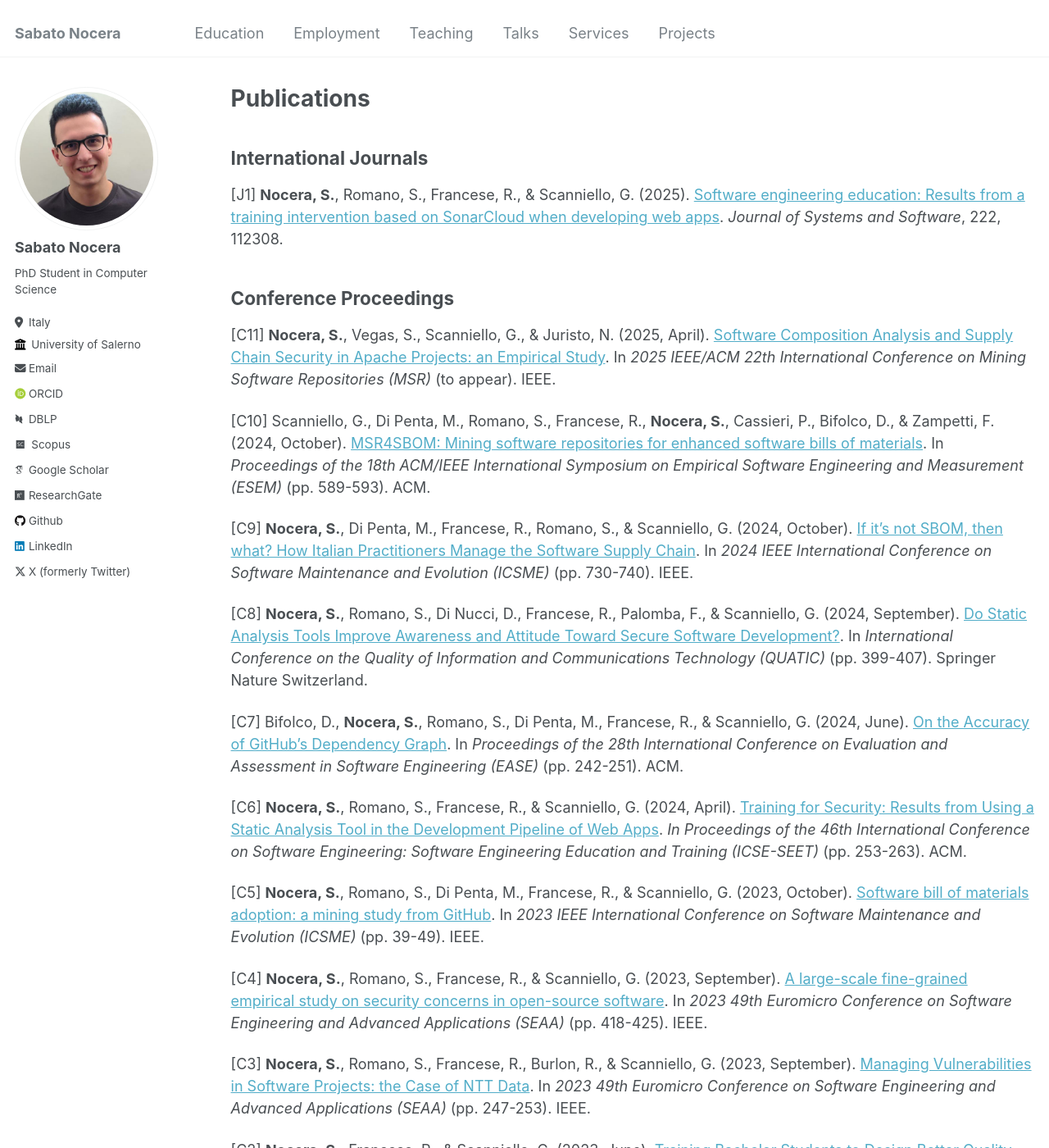
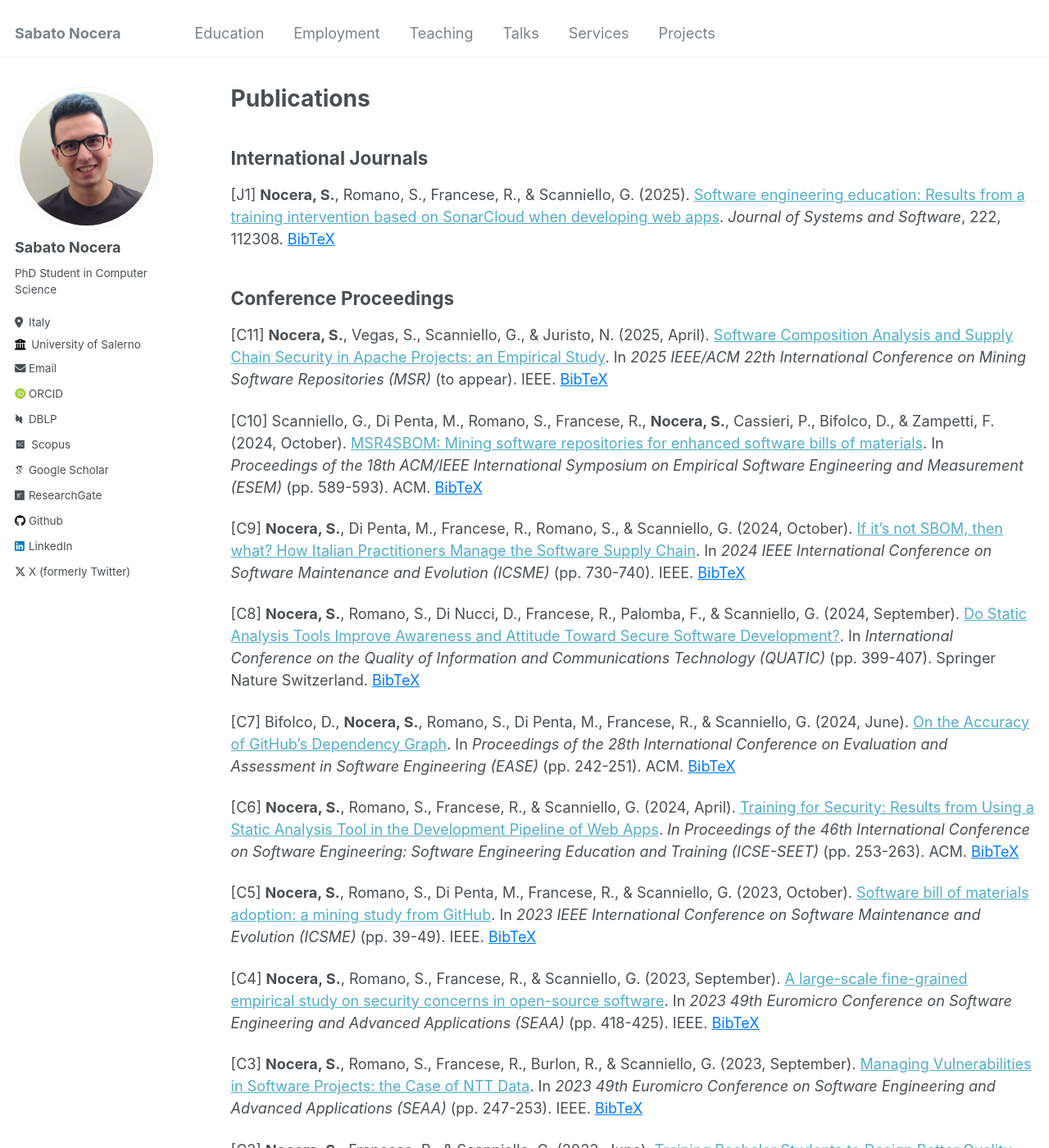
Before and after one commit to sabato-nocera/sabato-nocera.github.io, a Jekyll site: the page built from _pages/publications.md, in a window 1280 px wide and 1400 px high. Shown: the whole window at 82% size. Built offline with Jekyll 4.4.1, drawn with Linux system fonts in a browser that asks for light colours; some web fonts are replaced.

Commit message:
Update publications.md

```diff
--- a/_pages/publications.md
+++ b/_pages/publications.md
@@ -8,27 +8,77 @@ author_profile: true
 ## International Journals
 
 [J1]  **Nocera, S.**, Romano, S., Francese, R., & Scanniello, G. (2025). [Software engineering education: Results from a training intervention based on SonarCloud when developing web apps](https://doi.org/10.1016/j.jss.2024.112308). _Journal of Systems and Software_, 222, 112308.
+<button style="all: unset; color: #007bff; cursor: pointer; text-decoration: underline; background: none; border: none;" onclick="toggleSnippet('j1')">BibTeX</button>
+
+<div id="j1" style="display: none; background-color: #f9f9f9; border: 1px solid #ddd; padding: 10px; margin-top: 10px; font-family: 'Courier New', monospace;">
+
+</div>
 
 ## Conference Proceedings
 
 [C11] **Nocera, S.**, Vegas, S., Scanniello, G., & Juristo, N. (2025, April). [Software Composition Analysis and Supply Chain Security in Apache Projects:
 an Empirical Study](#). In _2025 IEEE/ACM 22th International Conference on Mining Software Repositories (MSR)_ (to appear). IEEE.
+<button style="all: unset; color: #007bff; cursor: pointer; text-decoration: underline; background: none; border: none;" onclick="toggleSnippet('c11')">BibTeX</button>
+
+<div id="c11" style="display: none; background-color: #f9f9f9; border: 1px solid #ddd; padding: 10px; margin-top: 10px; font-family: 'Courier New', monospace;">
+
+</div>
 
 [C10] Scanniello, G., Di Penta, M., Romano, S., Francese, R., **Nocera, S.**, Cassieri, P., Bifolco, D., & Zampetti, F. (2024, October). [MSR4SBOM: Mining software repositories for enhanced software bills of materials](https://doi.org/10.1145/3674805.3695390). In _Proceedings of the 18th ACM/IEEE International Symposium on Empirical Software Engineering and Measurement (ESEM)_ (pp. 589-593). ACM.
+<button style="all: unset; color: #007bff; cursor: pointer; text-decoration: underline; background: none; border: none;" onclick="toggleSnippet('c10')">BibTeX</button>
+
+<div id="c10" style="display: none; background-color: #f9f9f9; border: 1px solid #ddd; padding: 10px; margin-top: 10px; font-family: 'Courier New', monospace;">
+
+</div>
 
 [C9] **Nocera, S.**, Di Penta, M., Francese, R., Romano, S., & Scanniello, G. (2024, October). [If it's not SBOM, then what? How Italian Practitioners Manage the Software Supply Chain](https://doi.org/10.1109/ICSME58944.2024.00077). In _2024 IEEE International Conference on Software Maintenance and Evolution (ICSME)_ (pp. 730-740). IEEE.
+<button style="all: unset; color: #007bff; cursor: pointer; text-decoration: underline; background: none; border: none;" onclick="toggleSnippet('c9')">BibTeX</button>
+
+<div id="c9" style="display: none; background-color: #f9f9f9; border: 1px solid #ddd; padding: 10px; margin-top: 10px; font-family: 'Courier New', monospace;">
+
+</div>
 
 [C8] **Nocera, S.**, Romano, S., Di Nucci, D., Francese, R., Palomba, F., & Scanniello, G. (2024, September). [Do Static Analysis Tools Improve Awareness and Attitude Toward Secure Software Development?](https://doi.org/10.1007/978-3-031-70245-7_28). In _International Conference on the Quality of Information and Communications Technology (QUATIC)_ (pp. 399-407). Springer Nature Switzerland.
+<button style="all: unset; color: #007bff; cursor: pointer; text-decoration: underline; background: none; border: none;" onclick="toggleSnippet('c8')">BibTeX</button>
+
+<div id="c8" style="display: none; background-color: #f9f9f9; border: 1px solid #ddd; padding: 10px; margin-top: 10px; font-family: 'Courier New', monospace;">
+
+</div>
 
 [C7] Bifolco, D., **Nocera, S.**, Romano, S., Di Penta, M., Francese, R., & Scanniello, G. (2024, June). [On the Accuracy of GitHub’s Dependency Graph](https://doi.org/10.1145/3661167.3661175). In _Proceedings of the 28th International Conference on Evaluation and Assessment in Software Engineering (EASE)_ (pp. 242-251). ACM.
+<button style="all: unset; color: #007bff; cursor: pointer; text-decoration: underline; background: none; border: none;" onclick="toggleSnippet('c7')">BibTeX</button>
+
+<div id="c7" style="display: none; background-color: #f9f9f9; border: 1px solid #ddd; padding: 10px; margin-top: 10px; font-family: 'Courier New', monospace;">
+
+</div>
 
 [C6] **Nocera, S.**, Romano, S., Francese, R., & Scanniello, G. (2024, April). [Training for Security: Results from Using a Static Analysis Tool in the Development Pipeline of Web Apps](https://doi.org/10.1145/3639474.3640073). _In Proceedings of the 46th International Conference on Software Engineering: Software Engineering Education and Training (ICSE-SEET)_ (pp. 253-263). ACM.
+<button style="all: unset; color: #007bff; cursor: pointer; text-decoration: underline; background: none; border: none;" onclick="toggleSnippet('c6')">BibTeX</button>
+
+<div id="c6" style="display: none; background-color: #f9f9f9; border: 1px solid #ddd; padding: 10px; margin-top: 10px; font-family: 'Courier New', monospace;">
+
+</div>
 
 [C5] **Nocera, S.**, Romano, S., Di Penta, M., Francese, R., & Scanniello, G. (2023, October). [Software bill of materials adoption: a mining study from GitHub](https://doi.org/10.1109/ICSME58846.2023.00016). In _2023 IEEE International Conference on Software Maintenance and Evolution (ICSME)_ (pp. 39-49). IEEE.
+<button style="all: unset; color: #007bff; cursor: pointer; text-decoration: underline; background: none; border: none;" onclick="toggleSnippet('c5')">BibTeX</button>
+
+<div id="c5" style="display: none; background-color: #f9f9f9; border: 1px solid #ddd; padding: 10px; margin-top: 10px; font-family: 'Courier New', monospace;">
+
+</div>
 
 [C4] **Nocera, S.**, Romano, S., Francese, R., & Scanniello, G. (2023, September). [A large-scale fine-grained empirical study on security concerns in open-source software](https://doi.org/10.1109/SEAA60479.2023.00069). In _2023 49th Euromicro Conference on Software Engineering and Advanced Applications (SEAA)_ (pp. 418-425). IEEE.
+<button style="all: unset; color: #007bff; cursor: pointer; text-decoration: underline; background: none; border: none;" onclick="toggleSnippet('c4')">BibTeX</button>
+
+<div id="c4" style="display: none; background-color: #f9f9f9; border: 1px solid #ddd; padding: 10px; margin-top: 10px; font-family: 'Courier New', monospace;">
+
+</div>
 
 [C3] **Nocera, S.**, Romano, S., Francese, R., Burlon, R., & Scanniello, G. (2023, September). [Managing Vulnerabilities in Software Projects: the Case of NTT Data](https://doi.org/10.1109/SEAA60479.2023.00046). In _2023 49th Euromicro Conference on Software Engineering and Advanced Applications (SEAA)_ (pp. 247-253). IEEE.
+<button style="all: unset; color: #007bff; cursor: pointer; text-decoration: underline; background: none; border: none;" onclick="toggleSnippet('c3')">BibTeX</button>
+
+<div id="c3" style="display: none; background-color: #f9f9f9; border: 1px solid #ddd; padding: 10px; margin-top: 10px; font-family: 'Courier New', monospace;">
+
+</div>
 
 [C2] **Nocera, S.**, Francese, R., & Scanniello, G. (2023, June). [Training Bachelor Students to Design Better Quality Web Apps: Preliminary Results from a Prospective Empirical Investigation](https://doi.org/10.1145/3593434.3593957). In _Proceedings of the 27th International Conference on Evaluation and Assessment in Software Engineering (EASE)_ (pp. 465-469). ACM.
 <button style="all: unset; color: #007bff; cursor: pointer; text-decoration: underline; background: none; border: none;" onclick="toggleSnippet('c2')">BibTeX</button>
```
